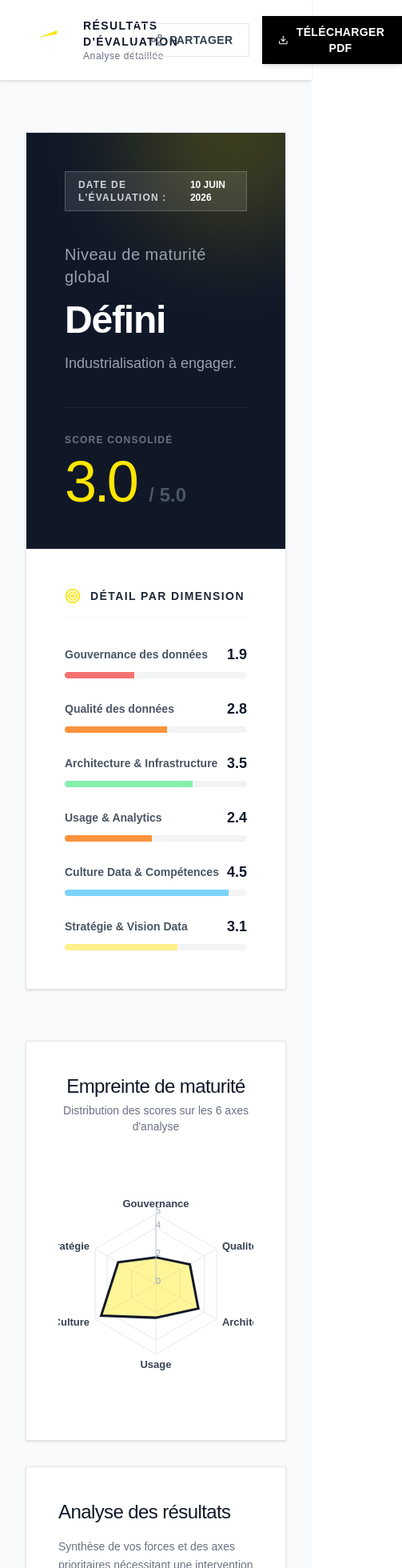
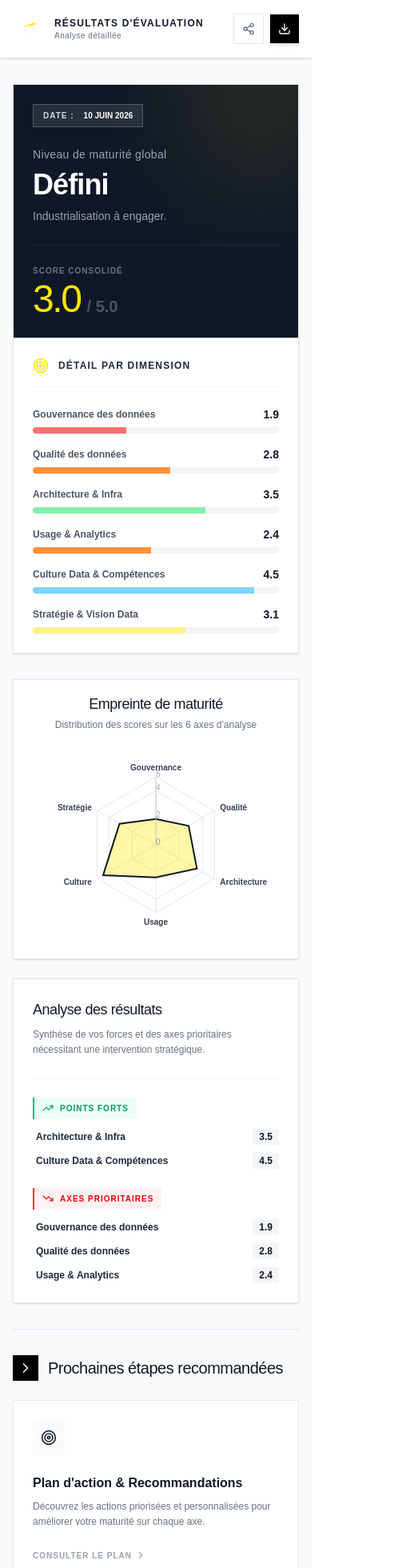
Before and after one commit to abdellaouiMalek/DataPilot, a React (Vite) app in the folder frontend/: page /results in a window 390 px wide. Shown: the top 1960 px of the page at 80% size, 503 px wide, since content can reach past the window. Built offline with nearby package versions, Linux system fonts and the light colour scheme.

Commit message:
Results Page Mobile Responsive

```diff
--- a/frontend/src/pages/ResultsPage.tsx
+++ b/frontend/src/pages/ResultsPage.tsx
@@ -73,104 +73,111 @@ export function ResultsPage() {
   const dimensionLabels: Record<string, string> = {
     gouvernance: 'Gouvernance des données',
     qualite: 'Qualité des données',
-    architecture: 'Architecture & Infrastructure',
+    architecture: 'Architecture & Infra',
     usage: 'Usage & Analytics',
     culture: 'Culture Data & Compétences',
     strategie: 'Stratégie & Vision Data',
   };
 
   return (
-    <div className="min-h-screen bg-gray-50 font-sans">
+    <div className="min-h-screen bg-gray-50 font-sans antialiased overflow-x-hidden">
+      {/* Header */}
       <header className="bg-white border-b border-gray-200 sticky top-0 z-50 shadow-sm">
-        <div className="max-w-[1400px] mx-auto px-8 py-5">
-          <div className="flex items-center justify-between">
-            <div className="flex items-center gap-4">
-              <img src={eyLogo} alt="EY" className="w-14 h-14 object-contain cursor-pointer" onClick={() => navigate('/')} />
-              <div className="flex flex-col">
-                <span className="text-sm font-bold tracking-widest text-gray-900">RÉSULTATS D'ÉVALUATION</span>
-                <span className="text-xs text-gray-500 tracking-wider">
+        <div className="max-w-[1400px] mx-auto px-4 sm:px-8 py-4 sm:py-5">
+          <div className="flex items-center justify-between gap-4">
+            <div className="flex items-center gap-3 sm:gap-4 min-w-0">
+              <img src={eyLogo} alt="EY" className="w-10 h-10 sm:w-14 sm:h-14 object-contain cursor-pointer flex-shrink-0" onClick={() => navigate('/')} />
+              <div className="flex flex-col min-w-0">
+                <span className="text-xs sm:text-sm font-bold tracking-widest text-gray-900 truncate">RÉSULTATS D'ÉVALUATION</span>
+                <span className="text-[10px] sm:text-xs text-gray-500 tracking-wider truncate">
                   {profile.bank || 'Analyse détaillée'}
                 </span>
               </div>
             </div>
-            <div className="flex items-center gap-4">
+            <div className="flex items-center gap-2 sm:gap-4 flex-shrink-0">
               <button
                 onClick={() => toast('Lien copié dans le presse-papiers', { icon: <Check className="w-4 h-4 text-green-500" /> })}
-                className="px-5 py-2.5 border border-gray-200 text-gray-700 hover:bg-gray-50 transition-all flex items-center gap-2 text-sm font-bold tracking-wide"
+                className="p-2.5 sm:px-5 sm:py-2.5 border border-gray-200 text-gray-700 hover:bg-gray-50 transition-all flex items-center gap-2 text-sm font-bold tracking-wide"
+                aria-label="Partager"
               >
                 <Share2 className="w-4 h-4 text-gray-500" />
-                PARTAGER
+                <span className="hidden sm:inline">PARTAGER</span>
               </button>
               <button
                 onClick={() => toast.success('Génération du rapport PDF...', { description: 'Le téléchargement commencera sous peu.' })}
-                className="px-5 py-2.5 bg-black text-white hover:bg-gray-900 shadow-md transition-all flex items-center gap-2 text-sm font-bold tracking-wide"
+                className="p-2.5 sm:px-5 sm:py-2.5 bg-black text-white hover:bg-gray-900 shadow-md transition-all flex items-center gap-2 text-sm font-bold tracking-wide"
+                aria-label="Télécharger PDF"
               >
                 <Download className="w-4 h-4" />
-                TÉLÉCHARGER PDF
+                <span className="hidden sm:inline">TÉLÉCHARGER PDF</span>
               </button>
             </div>
           </div>
         </div>
       </header>
 
-      <main className="max-w-[1400px] mx-auto px-8 py-16">
+      {/* Main Content */}
+      <main className="max-w-[1400px] mx-auto px-4 sm:px-8 py-8 sm:py-16 space-y-8 sm:space-y-16">
+        {/* Global Banner and Dimension Details */}
         <motion.div
-          initial={{ opacity: 0, y: 30 }}
+          initial={{ opacity: 0, y: 20 }}
           animate={{ opacity: 1, y: 0 }}
-          transition={{ duration: 0.8 }}
-          className="mb-16 bg-white border border-gray-200 shadow-sm overflow-hidden"
+          transition={{ duration: 0.6 }}
+          className="bg-white border border-gray-200 shadow-sm overflow-hidden"
         >
           <div className="grid grid-cols-1 lg:grid-cols-12">
-            <div className="lg:col-span-7 p-12 lg:p-16 border-b lg:border-b-0 lg:border-r border-gray-200 bg-gray-900 text-white relative">
-              <div className="absolute top-0 right-0 w-64 h-64 bg-[#FFE600]/20 rounded-full blur-3xl -translate-y-1/2 translate-x-1/4" />
+            {/* Score Summary Banner */}
+            <div className="lg:col-span-7 p-6 sm:p-12 lg:p-16 border-b lg:border-b-0 lg:border-r border-gray-200 bg-gray-900 text-white relative">
+              <div className="absolute top-0 right-0 w-48 h-48 sm:w-64 h-64 bg-[#FFE600]/10 rounded-full blur-3xl -translate-y-1/2 translate-x-1/4" />
 
-              <div className="relative z-10 space-y-10">
-                <div className="inline-flex items-center gap-3 px-4 py-2 bg-white/10 backdrop-blur-sm border border-white/20">
-                  <span className="text-xs font-bold tracking-widest text-gray-300">
-                    DATE DE L'ÉVALUATION :
+              <div className="relative z-10 space-y-6 sm:space-y-10">
+                <div className="inline-flex items-center gap-3 px-3 py-1.5 bg-white/10 backdrop-blur-sm border border-white/20">
+                  <span className="text-[10px] sm:text-xs font-bold tracking-widest text-gray-300">
+                    DATE :
                   </span>
-                  <span className="text-xs font-bold text-white uppercase">
+                  <span className="text-[10px] sm:text-xs font-bold text-white uppercase">
                     {new Date().toLocaleDateString('fr-FR', { day: 'numeric', month: 'long', year: 'numeric' })}
                   </span>
                 </div>
 
-                <div className="space-y-4">
-                  <h1 className="text-xl md:text-2xl font-light text-gray-400 tracking-wide">
+                <div className="space-y-2 sm:space-y-4">
+                  <h1 className="text-sm sm:text-xl font-light text-gray-400 tracking-wide">
                     Niveau de maturité global
                   </h1>
-                  <div className="text-5xl md:text-7xl font-bold tracking-tight">
+                  <div className="text-4xl sm:text-5xl md:text-7xl font-bold tracking-tight">
                     {maturity.label}
                   </div>
-                  <p className="text-lg text-gray-400 max-w-xl font-light leading-relaxed">
+                  <p className="text-sm sm:text-lg text-gray-400 max-w-xl font-light leading-relaxed">
                     {maturity.description}
                   </p>
                 </div>
 
-                <div className="pt-8 border-t border-gray-800">
-                  <div className="text-xs font-bold tracking-widest text-gray-500 mb-2">SCORE CONSOLIDÉ</div>
-                  <div className="flex items-baseline gap-4">
-                    <div className="text-7xl font-light tracking-tighter text-[#FFE600]">
+                <div className="pt-6 sm:pt-8 border-t border-gray-800">
+                  <div className="text-[10px] sm:text-xs font-bold tracking-widest text-gray-500 mb-1 sm:mb-2">SCORE CONSOLIDÉ</div>
+                  <div className="flex items-baseline gap-2 sm:gap-4">
+                    <div className="text-5xl sm:text-7xl font-light tracking-tighter text-[#FFE600]">
                       {globalScore.toFixed(1)}
                     </div>
-                    <div className="text-2xl font-bold text-gray-600">/ 5.0</div>
+                    <div className="text-xl sm:text-2xl font-bold text-gray-600">/ 5.0</div>
                   </div>
                 </div>
               </div>
             </div>
 
-            <div className="lg:col-span-5 p-12 lg:p-16 bg-white">
-              <div className="space-y-8">
+            {/* Bars Detail */}
+            <div className="lg:col-span-5 p-6 sm:p-12 lg:p-16 bg-white">
+              <div className="space-y-6 sm:space-y-8">
                 <div className="flex items-center gap-3 border-b border-gray-100 pb-4">
-                  <Target className="w-5 h-5 text-[#FFE600]" />
-                  <div className="text-sm font-bold tracking-widest text-gray-800">DÉTAIL PAR DIMENSION</div>
+                  <Target className="w-5 h-5 text-[#FFE600] flex-shrink-0" />
+                  <div className="text-xs sm:text-sm font-bold tracking-widest text-gray-800">DÉTAIL PAR DIMENSION</div>
                 </div>
 
-                <div className="space-y-6">
+                <div className="space-y-4 sm:space-y-6">
                   {Object.entries(displayScores).map(([dim, score]) => (
-                    <div key={dim} className="space-y-2">
-                      <div className="flex items-center justify-between">
-                        <span className="text-sm font-bold text-gray-600">{dimensionLabels[dim]}</span>
-                        <span className="text-lg font-bold text-gray-900">
+                    <div key={dim} className="space-y-1.5 sm:space-y-2">
+                      <div className="flex items-center justify-between gap-4">
+                        <span className="text-xs sm:text-sm font-bold text-gray-600 truncate">{dimensionLabels[dim]}</span>
+                        <span className="text-sm sm:text-lg font-bold text-gray-900 flex-shrink-0">
                           {score.toFixed(1)}
                         </span>
                       </div>
@@ -193,63 +200,66 @@ export function ResultsPage() {
           </div>
         </motion.div>
 
+        {/* Charts & Insights Grid */}
         <motion.div
-          initial={{ opacity: 0, y: 30 }}
+          initial={{ opacity: 0, y: 20 }}
           animate={{ opacity: 1, y: 0 }}
-          transition={{ duration: 0.8, delay: 0.2 }}
-          className="mb-16 grid grid-cols-1 lg:grid-cols-12 gap-8"
+          transition={{ duration: 0.6, delay: 0.1 }}
+          className="grid grid-cols-1 lg:grid-cols-12 gap-6 sm:gap-8"
         >
-          <div className="lg:col-span-7 bg-white border border-gray-200 shadow-sm p-10 h-full flex flex-col justify-center min-h-[500px]">
-            <div className="text-center mb-8">
-              <h3 className="text-2xl font-light text-gray-900 tracking-tight">Empreinte de maturité</h3>
-              <p className="text-sm text-gray-500 font-medium mt-1">Distribution des scores sur les 6 axes d'analyse</p>
+          {/* Radar Chart Container */}
+          <div className="lg:col-span-7 bg-white border border-gray-200 shadow-sm p-4 sm:p-10 flex flex-col justify-center min-h-[350px] sm:min-h-[500px]">
+            <div className="text-center mb-4 sm:mb-8">
+              <h3 className="text-lg sm:text-2xl font-light text-gray-900 tracking-tight">Empreinte de maturité</h3>
+              <p className="text-xs sm:text-sm text-gray-500 font-medium mt-1">Distribution des scores sur les 6 axes d'analyse</p>
             </div>
 
-            <div className="flex-1 w-full relative">
+            <div className="flex-1 w-full relative min-h-[250px] sm:min-h-0">
               <ResponsiveContainer width="100%" height="100%">
-                <RadarChart data={radarData} outerRadius="75%">
+                <RadarChart data={radarData} outerRadius="70%">
                   <PolarGrid stroke="#E5E7EB" />
                   <PolarAngleAxis
                     dataKey="dimension"
-                    tick={{ fill: '#374151', fontSize: 13, fontWeight: 600 }}
+                    tick={{ fill: '#374151', fontSize: window.innerWidth < 640 ? 10 : 12, fontWeight: 600 }}
                   />
-                  <PolarRadiusAxis angle={90} domain={[0, 5]} tick={{ fill: '#9CA3AF', fontSize: 11 }} />
+                  <PolarRadiusAxis angle={90} domain={[0, 5]} tick={{ fill: '#9CA3AF', fontSize: 10 }} />
                   <Radar
                     name="Votre Score"
                     dataKey="value"
                     stroke="#111827"
-                    strokeWidth={3}
+                    strokeWidth={2}
                     fill="#FFE600"
-                    fillOpacity={0.4}
+                    fillOpacity={0.35}
                   />
                 </RadarChart>
               </ResponsiveContainer>
             </div>
           </div>
 
-          <div className="lg:col-span-5 space-y-8 flex flex-col h-full">
-            <div className="bg-white border border-gray-200 shadow-sm p-10 flex-1">
-              <div className="space-y-4 mb-8 border-b border-gray-100 pb-6">
-                <h3 className="text-2xl font-light text-gray-900 tracking-tight">
+          {/* Text Insights Card */}
+          <div className="lg:col-span-5 flex flex-col">
+            <div className="bg-white border border-gray-200 shadow-sm p-6 sm:p-10 flex-1">
+              <div className="space-y-2 sm:space-y-4 mb-6 sm:mb-8 border-b border-gray-100 pb-6">
+                <h3 className="text-lg sm:text-2xl font-light text-gray-900 tracking-tight">
                   Analyse des résultats
                 </h3>
-                <p className="text-gray-500 text-sm leading-relaxed font-medium">
+                <p className="text-gray-500 text-xs sm:text-sm leading-relaxed font-medium">
                   Synthèse de vos forces et des axes prioritaires nécessitant une intervention stratégique.
                 </p>
               </div>
 
-              <div className="space-y-8">
+              <div className="space-y-6 sm:space-y-8">
                 {insights.strengths.length > 0 && (
-                  <div className="space-y-4">
-                    <div className="flex items-center gap-2 text-xs font-bold tracking-widest text-emerald-600 bg-emerald-50 px-3 py-2 border-l-2 border-emerald-500 inline-flex">
-                      <TrendingUp className="w-4 h-4" />
-                      POINTS FORTS IDENTIFIÉS
+                  <div className="space-y-3">
+                    <div className="flex items-center gap-2 text-[10px] sm:text-xs font-bold tracking-widest text-emerald-600 bg-emerald-50 px-2.5 py-1.5 border-l-2 border-emerald-500 inline-flex">
+                      <TrendingUp className="w-3.5 h-3.5" />
+                      POINTS FORTS
                     </div>
-                    <div className="space-y-3 pl-1">
+                    <div className="space-y-2.5 pl-1">
                       {insights.strengths.map((dim) => (
-                        <div key={dim} className="flex items-center justify-between text-sm">
-                          <span className="font-semibold text-gray-800">{dimensionLabels[dim]}</span>
-                          <span className="font-bold text-gray-900 bg-gray-100 px-2 py-0.5 rounded-sm">
+                        <div key={dim} className="flex items-center justify-between gap-4 text-xs sm:text-sm">
+                          <span className="font-semibold text-gray-800 truncate">{dimensionLabels[dim]}</span>
+                          <span className="font-bold text-gray-900 bg-gray-100 px-2 py-0.5 rounded-sm flex-shrink-0">
                             {displayScores[dim as keyof typeof displayScores].toFixed(1)}
                           </span>
                         </div>
@@ -259,16 +269,16 @@ export function ResultsPage() {
                 )}
 
                 {insights.weaknesses.length > 0 && (
-                  <div className="space-y-4">
-                    <div className="flex items-center gap-2 text-xs font-bold tracking-widest text-red-600 bg-red-50 px-3 py-2 border-l-2 border-red-500 inline-flex">
-                      <TrendingDown className="w-4 h-4" />
-                      AXES D'AMÉLIORATION PRIORITAIRES
+                  <div className="space-y-3">
+                    <div className="flex items-center gap-2 text-[10px] sm:text-xs font-bold tracking-widest text-red-600 bg-red-50 px-2.5 py-1.5 border-l-2 border-red-500 inline-flex">
+                      <TrendingDown className="w-3.5 h-3.5" />
+                      AXES PRIORITAIRES
                     </div>
-                    <div className="space-y-3 pl-1">
+                    <div className="space-y-2.5 pl-1">
                       {insights.weaknesses.map((dim) => (
-                        <div key={dim} className="flex items-center justify-between text-sm">
-                          <span className="font-semibold text-gray-800">{dimensionLabels[dim]}</span>
-                          <span className="font-bold text-gray-900 bg-gray-100 px-2 py-0.5 rounded-sm">
+                        <div key={dim} className="flex items-center justify-between gap-4 text-xs sm:text-sm">
+                          <span className="font-semibold text-gray-800 truncate">{dimensionLabels[dim]}</span>
+                          <span className="font-bold text-gray-900 bg-gray-100 px-2 py-0.5 rounded-sm flex-shrink-0">
                             {displayScores[dim as keyof typeof displayScores].toFixed(1)}
                           </span>
                         </div>
@@ -278,7 +288,7 @@ export function ResultsPage() {
                 )}
 
                 {insights.strengths.length === 0 && insights.weaknesses.length === 0 && (
-                  <div className="p-6 bg-gray-50 border border-gray-200 text-center text-gray-500 font-medium">
+                  <div className="p-4 sm:p-6 bg-gray-50 border border-gray-200 text-center text-xs sm:text-sm text-gray-500 font-medium">
                     Vos scores sont équilibrés sur l'ensemble des dimensions de maturité.
                   </div>
                 )}
@@ -287,83 +297,87 @@ export function ResultsPage() {
           </div>
         </motion.div>
 
+        {/* Recommended Steps Block */}
         <motion.div
-          initial={{ opacity: 0, y: 30 }}
+          initial={{ opacity: 0, y: 20 }}
           animate={{ opacity: 1, y: 0 }}
-          transition={{ duration: 0.8, delay: 0.4 }}
-          className="border-t border-gray-200 pt-16"
+          transition={{ duration: 0.6, delay: 0.2 }}
+          className="border-t border-gray-200 pt-8 sm:pt-16"
         >
-          <div className="space-y-10">
-            <div className="flex items-center gap-4">
-              <div className="w-8 h-8 bg-black flex items-center justify-center">
+          <div className="space-y-6 sm:space-y-10">
+            <div className="flex items-center gap-3 sm:gap-4">
+              <div className="w-8 h-8 bg-black flex items-center justify-center flex-shrink-0">
                 <ChevronRight className="w-5 h-5 text-white" />
               </div>
-              <h3 className="text-3xl font-light tracking-tight text-gray-900">
+              <h3 className="text-xl sm:text-3xl font-light tracking-tight text-gray-900">
                 Prochaines étapes recommandées
               </h3>
             </div>
 
-            <div className="grid grid-cols-1 md:grid-cols-3 gap-6">
+            <div className="grid grid-cols-1 md:grid-cols-3 gap-4 sm:grid-cols-1 lg:gap-6">
+              {/* Card 1 */}
               <button
                 onClick={() => navigate('/recommendations', { state: { scores: displayScores, maturity } })}
-                className="bg-white border border-gray-200 p-8 hover:border-black hover:shadow-lg transition-all group text-left flex flex-col h-full relative overflow-hidden"
+                className="bg-white border border-gray-200 p-6 sm:p-8 hover:border-black hover:shadow-lg transition-all group text-left flex flex-col h-full relative overflow-hidden"
               >
                 <div className="absolute top-0 left-0 w-1 h-0 bg-black group-hover:h-full transition-all duration-300" />
-                <div className="space-y-6 flex-1">
-                  <div className="p-3 bg-gray-50 inline-block text-gray-800 group-hover:bg-[#FFE600] group-hover:text-black transition-colors">
-                    <Target className="w-6 h-6" />
+                <div className="space-y-4 sm:space-y-6 flex-1">
+                  <div className="p-2.5 bg-gray-50 inline-block text-gray-800 group-hover:bg-[#FFE600] group-hover:text-black transition-colors">
+                    <Target className="w-5 h-5 sm:w-6 h-6" />
                   </div>
-                  <div className="space-y-3">
-                    <h4 className="text-lg font-bold text-gray-900">Plan d'action & Recommandations</h4>
-                    <p className="text-sm text-gray-500 leading-relaxed font-medium">
+                  <div className="space-y-2">
+                    <h4 className="text-base sm:text-lg font-bold text-gray-900">Plan d'action & Recommandations</h4>
+                    <p className="text-xs sm:text-sm text-gray-500 leading-relaxed font-medium">
                       Découvrez les actions priorisées et personnalisées pour améliorer votre maturité sur chaque axe.
                     </p>
                   </div>
                 </div>
-                <div className="pt-8 flex items-center text-xs font-bold tracking-widest text-gray-400 group-hover:text-black transition-colors uppercase mt-auto">
-                  Consulter le plan <ChevronRight className="w-4 h-4 ml-1" />
+                <div className="pt-6 sm:pt-8 flex items-center text-[10px] sm:text-xs font-bold tracking-widest text-gray-400 group-hover:text-black transition-colors uppercase mt-auto">
+                  Consulter le plan <ChevronRight className="w-3.5 h-3.5 ml-1" />
                 </div>
               </button>
 
+              {/* Card 2 */}
               <button
                 onClick={() => navigate('/simulation', { state: { scores: displayScores } })}
-                className="bg-white border border-gray-200 p-8 hover:border-black hover:shadow-lg transition-all group text-left flex flex-col h-full relative overflow-hidden"
+                className="bg-white border border-gray-200 p-6 sm:p-8 hover:border-black hover:shadow-lg transition-all group text-left flex flex-col h-full relative overflow-hidden"
               >
                 <div className="absolute top-0 left-0 w-1 h-0 bg-black group-hover:h-full transition-all duration-300" />
-                <div className="space-y-6 flex-1">
-                  <div className="p-3 bg-gray-50 inline-block text-gray-800 group-hover:bg-[#FFE600] group-hover:text-black transition-colors">
-                    <Settings2 className="w-6 h-6" />
+                <div className="space-y-4 sm:space-y-6 flex-1">
+                  <div className="p-2.5 bg-gray-50 inline-block text-gray-800 group-hover:bg-[#FFE600] group-hover:text-black transition-colors">
+                    <Settings2 className="w-5 h-5 sm:w-6 h-6" />
                   </div>
-                  <div className="space-y-3">
-                    <h4 className="text-lg font-bold text-gray-900">Simulateur d'impact</h4>
-                    <p className="text-sm text-gray-500 leading-relaxed font-medium">
+                  <div className="space-y-2">
+                    <h4 className="text-base sm:text-lg font-bold text-gray-900">Simulateur d'impact</h4>
+                    <p className="text-xs sm:text-sm text-gray-500 leading-relaxed font-medium">
                       Modélisez virtuellement les gains potentiels de maturité en ajustant vos investissements stratégiques.
                     </p>
                   </div>
                 </div>
-                <div className="pt-8 flex items-center text-xs font-bold tracking-widest text-gray-400 group-hover:text-black transition-colors uppercase mt-auto">
-                  Lancer la simulation <ChevronRight className="w-4 h-4 ml-1" />
+                <div className="pt-6 sm:pt-8 flex items-center text-[10px] sm:text-xs font-bold tracking-widest text-gray-400 group-hover:text-black transition-colors uppercase mt-auto">
+                  Lancer la simulation <ChevronRight className="w-3.5 h-3.5 ml-1" />
                 </div>
               </button>
 
+              {/* Card 3 */}
               <button
                 onClick={() => navigate('/dashboard')}
-                className="bg-white border border-gray-200 p-8 hover:border-black hover:shadow-lg transition-all group text-left flex flex-col h-full relative overflow-hidden"
+                className="bg-white border border-gray-200 p-6 sm:p-8 hover:border-black hover:shadow-lg transition-all group text-left flex flex-col h-full relative overflow-hidden"
               >
                 <div className="absolute top-0 left-0 w-1 h-0 bg-black group-hover:h-full transition-all duration-300" />
-                <div className="space-y-6 flex-1">
-                  <div className="p-3 bg-gray-50 inline-block text-gray-800 group-hover:bg-[#FFE600] group-hover:text-black transition-colors">
-                    <BarChart3 className="w-6 h-6" />
+                <div className="space-y-4 sm:space-y-6 flex-1">
+                  <div className="p-2.5 bg-gray-50 inline-block text-gray-800 group-hover:bg-[#FFE600] group-hover:text-black transition-colors">
+                    <BarChart3 className="w-5 h-5 sm:w-6 h-6" />
                   </div>
-                  <div className="space-y-3">
-                    <h4 className="text-lg font-bold text-gray-900">Dashboard Management</h4>
-                    <p className="text-sm text-gray-500 leading-relaxed font-medium">
+                  <div className="space-y-2">
+                    <h4 className="text-base sm:text-lg font-bold text-gray-900">Dashboard Management</h4>
+                    <p className="text-xs sm:text-sm text-gray-500 leading-relaxed font-medium">
                       Accédez à la vue consolidée, suivez l'évolution historique et comparez-vous au benchmark du marché.
                     </p>
                   </div>
                 </div>
-                <div className="pt-8 flex items-center text-xs font-bold tracking-widest text-gray-400 group-hover:text-black transition-colors uppercase mt-auto">
-                  Accéder au Dashboard <ChevronRight className="w-4 h-4 ml-1" />
+                <div className="pt-6 sm:pt-8 flex items-center text-[10px] sm:text-xs font-bold tracking-widest text-gray-400 group-hover:text-black transition-colors uppercase mt-auto">
+                  Accéder au Dashboard <ChevronRight className="w-3.5 h-3.5 ml-1" />
                 </div>
               </button>
             </div>
```
